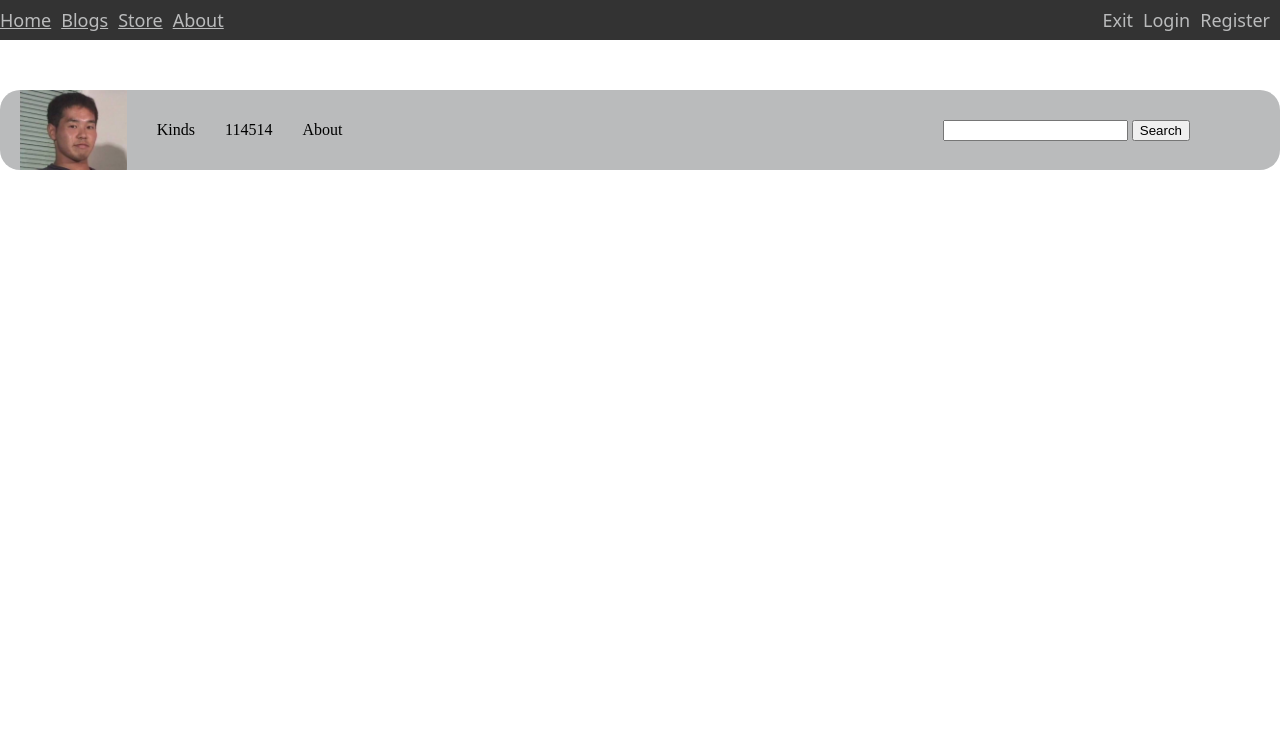
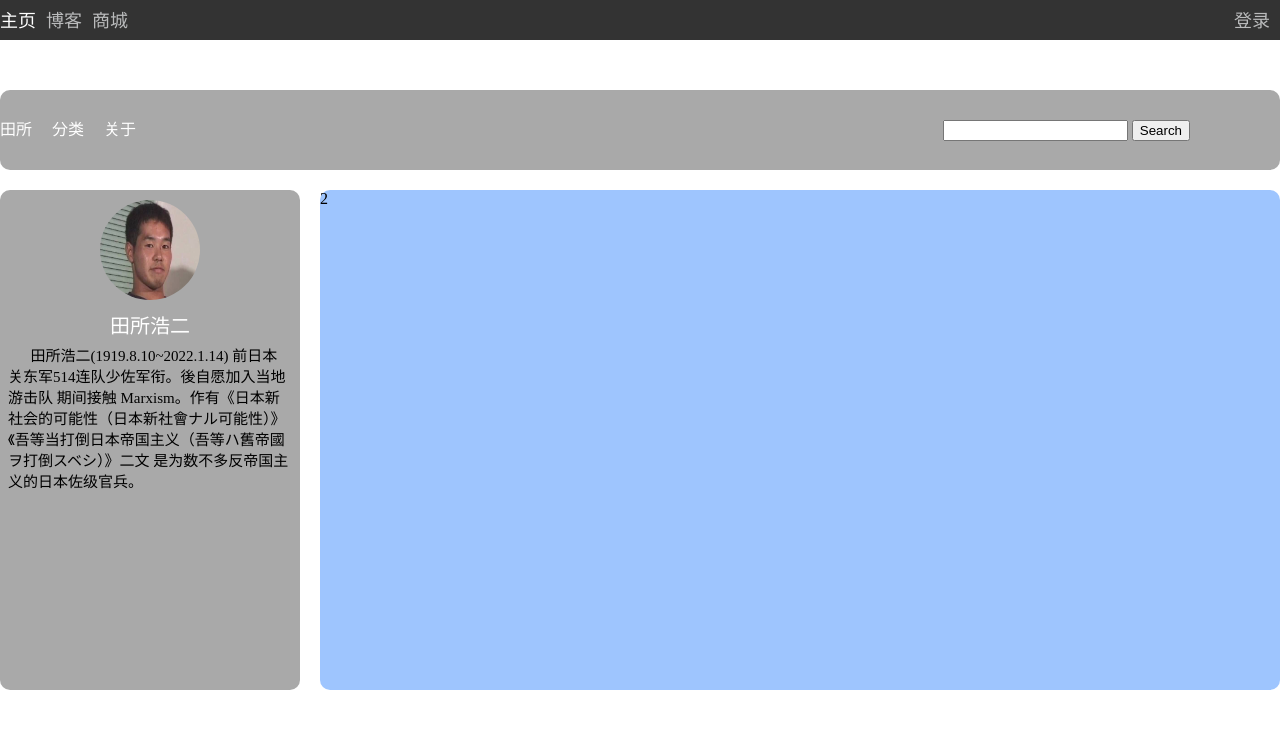
Before and after one commit to Shihang9920/FlaskTest, a Flask app: template templates/store.html in a window 1280 px wide. Shown: the top 729 px of the page. Run offline with Flask 2, Linux system fonts and the light colour scheme; the template is opened without the code that fills it, so the values that code supplies are empty.

Commit message:
新增内容

```diff
--- /dev/null
+++ b/static/css/block.css
@@ -0,0 +1,46 @@
+.block{
+    height: 500px;
+}
+.inblock{
+    width: 1280px;
+    margin: 20px auto;
+}
+.blockleft{
+    float: left;
+    background: darkgray;
+    height: 500px;
+    width: 300px;
+    border-radius: 10px;
+
+}
+.blockright{
+    float: right;
+    background: #9ec5fe;
+    height: 500px;
+    width: 960px;
+    border-radius: 10px;
+}
+.blockleft .avatar{
+
+    height: 120px;
+    border-radius: 10px;
+
+}
+
+.blockleft .avatar img{
+    height: 100px;
+    width: 100px;
+    border-radius: 50px;
+    margin: 10px 100px;
+}
+.blockleft .username{
+    font-family: "Microsoft YaHei UI", system-ui;
+    font-size: 20px;
+    color: white;
+    text-align: center;
+}
+.blockleft .describe{
+    margin: 5px 8px;
+    color: black;
+    font-size: 15px;
+}
--- /dev/null
+++ b/static/css/header.css
@@ -0,0 +1,32 @@
+.header{
+        color: #b0b0b0;
+        height: 40px;
+        background: #333;
+
+    }
+    .container{
+        width: 1280px;
+        margin: 0 auto;
+    }
+    .header .menu{
+        float: left;
+        color: white;
+        line-height: 38px;
+    }
+    .header .account{
+        float: right;
+        color: white;
+        line-height: 38px;
+    }
+    .header a{
+        display: inline-block;
+        line-height: 40px;
+        color: #babbbc;
+        font-family: "Microsoft YaHei UI",system-ui;
+        font-size: 18px;
+        margin-right: 10px;
+        text-decoration: none;
+    }
+    .header a:hover{
+        color:white;
+    }
--- /dev/null
+++ b/static/css/searchbar.css
@@ -0,0 +1,29 @@
+
+    .search{
+        height: 80px;
+        width: 1280px;
+        background: darkgray;
+        margin: 50px auto auto;
+        border-radius: 10px;
+        color:white;
+    }
+    .container2{
+        width: 1200px;
+        height: 80px;
+        margin: 0 auto;
+
+    }
+    .search .logo{
+        float: left;
+        line-height: 80px;
+        margin-right: 20px;
+
+    }
+    .search .searchline{
+        float: right;
+        line-height: 80px;
+    }
+    .search div{
+        display: inline-block;
+        margin-right: 10px;
+    }
--- a/templates/store.html
+++ b/templates/store.html
@@ -3,92 +3,46 @@
 <head>
     <meta charset="UTF-8">
     <title>Store</title>
-    <style>
-        body{
-            margin: 0;
-        }
-    .header{
-        color: #b0b0b0;
-        height: 40px;
-        background: #333;
-
-    }
-    .container{
-        width: 1280px;
-        margin: 0 auto;
-
-    }
-    .header .menu{
-        float: left;
-        color: white;
-        line-height: 38px;
-    }
-    .header .account{
-        float: right;
-        color: white;
-        line-height: 38px;
-    }
-    .header a{
-        display: inline-block;
-        line-height: 40px;
-        color: #babbbc;
-        font-family: "Microsoft YaHei UI",system-ui;
-        font-size: 18px;
-        margin-right: 10px;
-    }
-    .search{
-        height: 80px;
-        width: 1280px;
-        background: #babbbc;
-        margin: 50px auto auto;
-        border-radius: 20px;
-    }
-    .container2{
-        width: 1200px;
-        height: 80px;
-        margin: 0 auto;
-    }
-    .search .logo{
-        float: left;
-        line-height: 80px;
-        margin-left: 20px;
-
-    }
-    .search .searchline{
-        float: right;
-        line-height: 80px;
-    }
-    .search div{
-        display: inline-block;
-        margin-right: 10px;
-
-    }
-    </style>
+    <link rel="stylesheet" href="/static/css/header.css">
+    <link rel="stylesheet" href="/static/css/block.css">
+    <link rel="stylesheet" href="/static/css/searchbar.css">
+    <style>body{margin: 0;}</style>
 </head>
 <body>
     <div class="header">
         <div class="container">
-            <div class="menu"><a href="/index">Home</a> </div>
-            <div class="menu"><a href="/index">Blogs</a> </div>
-            <div class="menu"><a href="/index">Store</a> </div>
-            <div class="menu"><a href="/index">About</a> </div>
-            <div class="account"><a>Register</a></div>
-            <div class="account"><a>Login</a></div>
-            <div class="account"><a>Exit</a></div>
+            <div class="menu"><a href="/index">主页</a> </div>
+            <div class="menu"><a href="/index">博客</a> </div>
+            <div class="menu"><a href="/index">商城</a> </div>
+            <div class="account"><a href="/login">登录</a></div>
             <div style="clear: both"></div>
         </div>
     </div>
     <div class="search">
         <div class="container2">
-        <div class="logo"> <img src="/static/images/xianbei.png" style="height: 80px"> </div>
-        <div class="logo"><a>Kinds</a></div>
-        <div class="logo"><a>114514</a></div>
-        <div class="logo"><a>About</a></div>
+        <div class="logo"></div>
+        <div class="logo"><a>田所</a></div>
+        <div class="logo"><a>分类</a></div>
+        <div class="logo"><a>关于</a></div>
         <div class="searchline"><label>
             <input type="text">
         </label>
             <button type="submit">Search</button></div>
             </div>
     </div>
+    <div class="block">
+        <div class="inblock">
+            <div class="blockleft">
+                <div class="avatar">
+                    <a><img src="/static/images/xianbei.png"></a>
+                </div>
+                <div class="username">田所浩二</div>
+                <div class="describe">&nbsp;&nbsp;&nbsp;&nbsp;&nbsp;&nbsp;田所浩二(1919.8.10~2022.1.14) 前日本关东军514连队少佐军衔。後自愿加入当地游击队 期间接触 Marxism。作有《日本新社会的可能性（日本新社會ナル可能性）》《吾等当打倒日本帝国主义（吾等ハ舊帝國ヲ打倒スベシ）》二文 是为数不多反帝国主义的日本佐级官兵。</div>
+            </div>
+            <div class="blockright">2</div>
+            <div style="clear: both"></div>
+        </div>
+    </div>
+
 </body>
 </html>
```
Also changed, not shown: static/images/logo.png (added).
